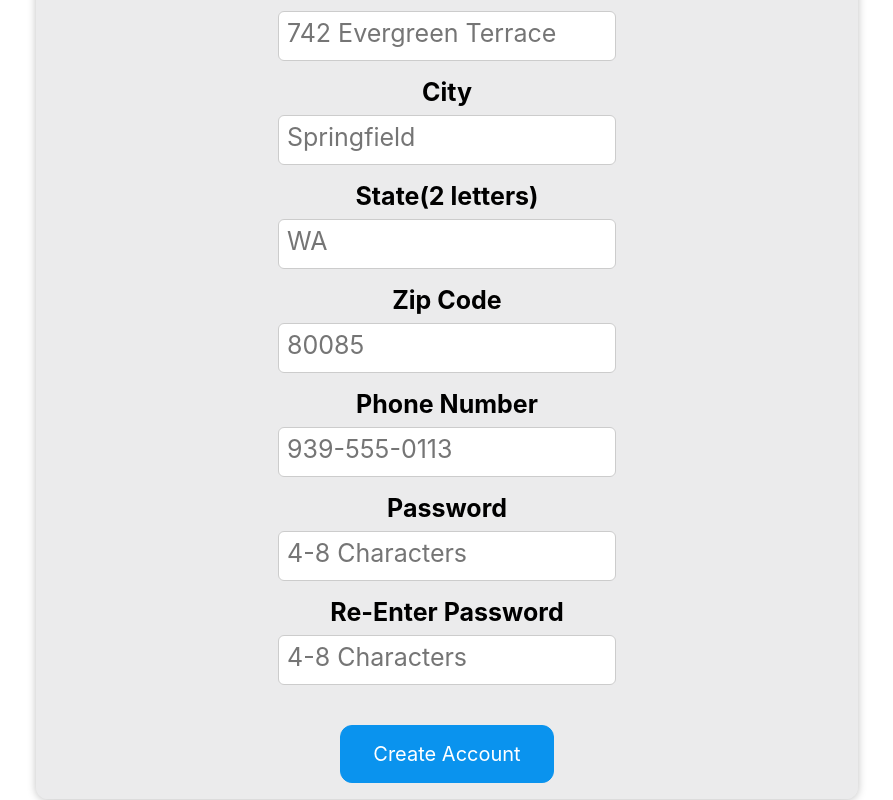
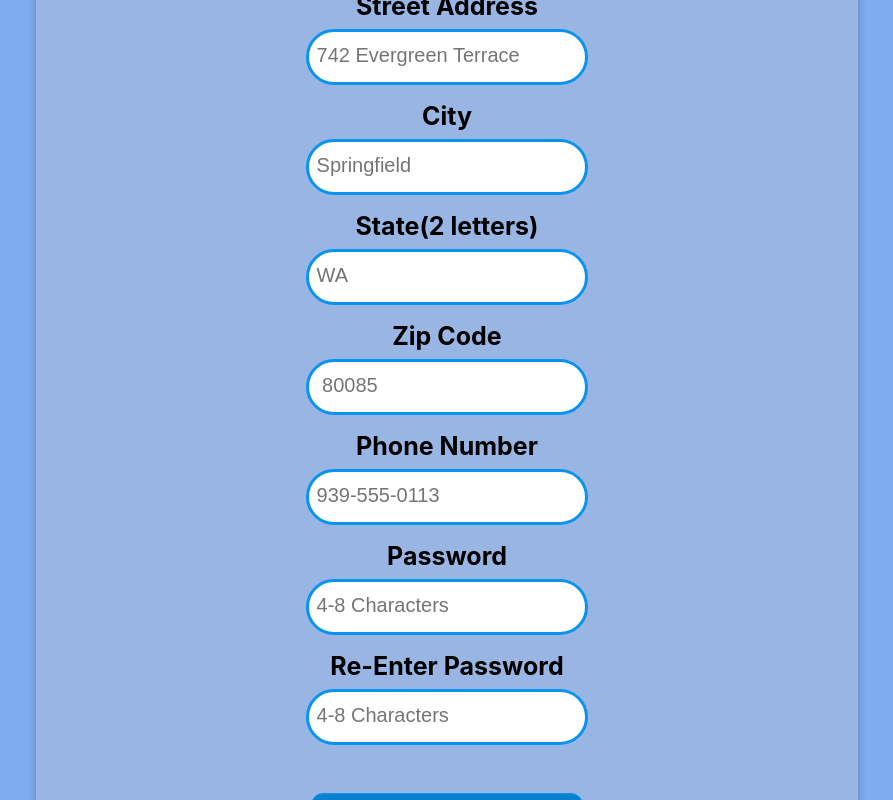
Before and after one commit to kennguyen061/TruckersRewardsProgram, a React (Create React App) app in the folder front-end/app/: page /Application in a window 1280 px wide. Shown: the part 540-1340 px from the top of the page, without its empty margins (193-1086 px from the left). Built offline with nearby package versions, Linux system fonts and the light colour scheme.

Commit message:
added new colors

```diff
--- a/front-end/app/src/Components/Application.css
+++ b/front-end/app/src/Components/Application.css
@@ -48,7 +48,7 @@
 }
 
 .Container {
-  background-color: rgb(255, 255, 255);
+  background-color: rgba(54, 123, 235, 0.637);
   min-height: 100vh;
   display: flex;
   justify-content: center;
--- a/front-end/app/src/Components/DriverForm/DriverForm.css
+++ b/front-end/app/src/Components/DriverForm/DriverForm.css
@@ -10,19 +10,30 @@
   margin-bottom: 0.5rem;
   display: block;
   font-size: 25px;
+  margin-top: 1rem;
 }
 
 .new-driver__control input {
-  font: inherit;
-  padding: 0.5rem;
-  border-radius: 6px;
-  border: 1px solid #ccc;
-  width: 20rem;
-  height: 2rem;
-  max-width: 100%;
-  margin-bottom: 1rem;
+  border: 1px solid #000000;
+  border-radius: 50px;
+  width: 17rem;
+  height: 3rem;
+  border: 3px solid #0a93ee;
 }
 
 .new-driver__actions {
   text-align: center;
 }
+
+::-webkit-input-placeholder {
+  font-size: 20px;
+}
+::-moz-placeholder {
+  font-size: 20px;
+}
+:-ms-input-placeholder {
+  font-size: 20px;
+}
+::placeholder {
+  font-size: 20px;
+}
--- a/front-end/app/src/Components/DriverForm/NewDriver.css
+++ b/front-end/app/src/Components/DriverForm/NewDriver.css
@@ -23,12 +23,14 @@
   font: inherit;
   font-size: 20px;
   cursor: pointer;
-  padding: 1rem 2rem;
   border: 1px solid #0a93ee;
-  background-color: #0a93ee;
+  background-color: #0a81cf;
   color: white;
   border-radius: 12px;
-  margin-top: 1.5rem;
+  margin-top: 3rem;
+  width: 17rem;
+  height: 3rem;
+  margin-bottom: 8.5rem;
 }
 
 .new-driver button:hover,
--- a/front-end/app/src/Components/Home.css
+++ b/front-end/app/src/Components/Home.css
@@ -120,8 +120,9 @@
 }
 
 .PASSWORD {
+  border: 1px solid #000000;
   margin-top: 2rem;
-  border-radius: 25px;
+  border-radius: 50px;
   width: 17rem;
   height: 2rem;
   border: 3px solid #0a93ee;
--- a/front-end/app/src/Components/UI/Navbar.css
+++ b/front-end/app/src/Components/UI/Navbar.css
@@ -18,7 +18,7 @@
 .NavBox {
   margin-top: 0.5rem;
   display: flex;
-  background-color: #d5d8da;
+  background-color: #d5d8da34;
   width: 100%;
   min-height: 4rem;
   justify-content: center;
```
Also changed, not shown: front-end/app/src/Components/DriverForm/DriverForm.js (+10 -10 lines).
